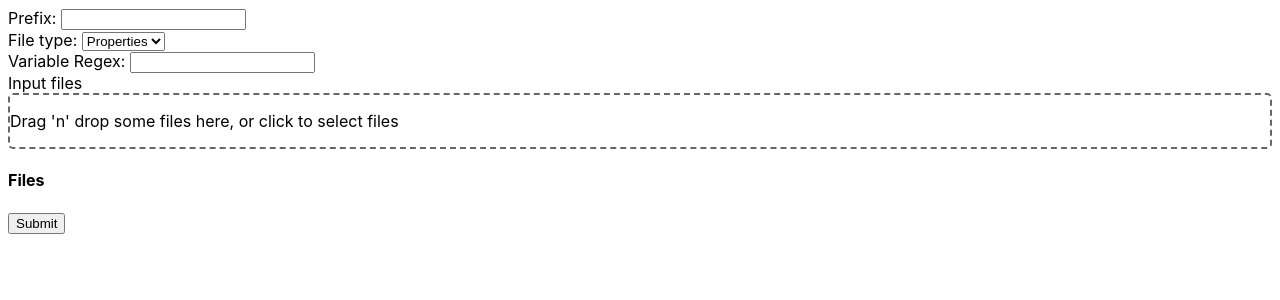
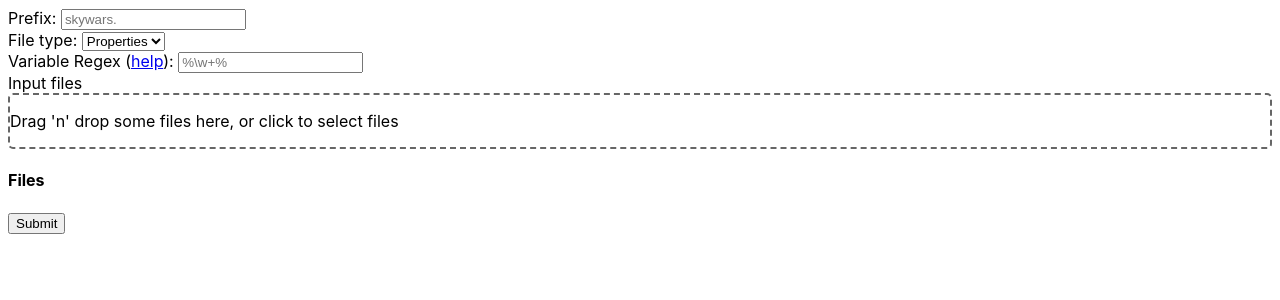
Before and after one commit to tritonmc/triton-collection-generator, a React (Create React App) app: page / in a window 1280 px wide. Shown: the top 300 px of the page. Built offline with nearby package versions, Linux system fonts and the light colour scheme.

Commit message:
Add help link to "variable regex"

```diff
--- a/src/InputForm.js
+++ b/src/InputForm.js
@@ -21,7 +21,7 @@ const InputForm = ({ onSubmit }) => (
     {({ isSubmitting, values, setFieldValue }) => (
       <Form>
         <label>Prefix: </label>
-        <Field type='text' name='prefix' />
+        <Field type='text' name='prefix' placeholder='skywars.' />
         <br />
         <label>File type: </label>
         <Field component='select' name='type'>
@@ -29,8 +29,14 @@ const InputForm = ({ onSubmit }) => (
           <option value='yaml'>YAML</option>
         </Field>
         <br />
-        <label>Variable Regex: </label>
-        <Field type='text' name='regex' />
+        <label>
+          {`Variable Regex (`}
+          <a href='https://regexr.com/' target='_blank' rel='noopener noreferrer'>
+            help
+          </a>
+          {`): `}
+        </label>
+        <Field type='text' name='regex' placeholder='%\w+%' />
         <div>
           <label>Input files</label>
           <Dropzone
```
